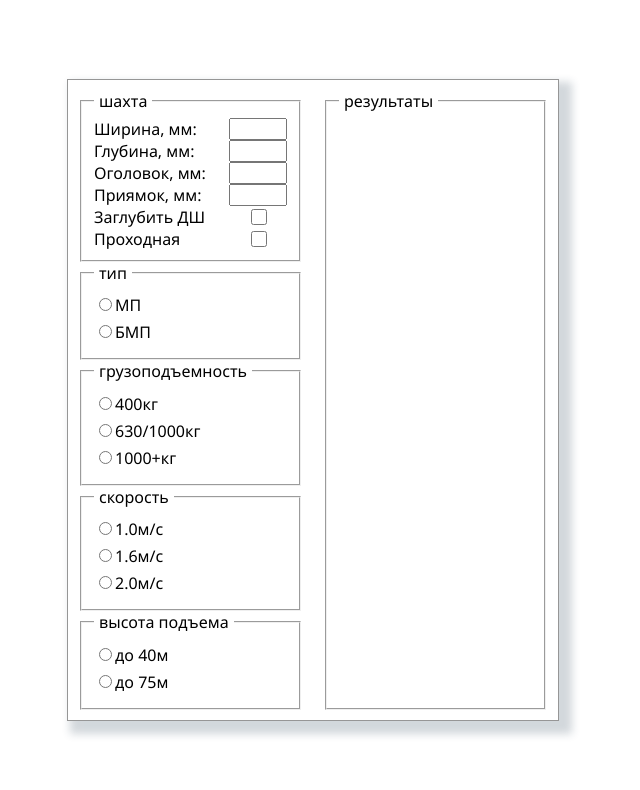
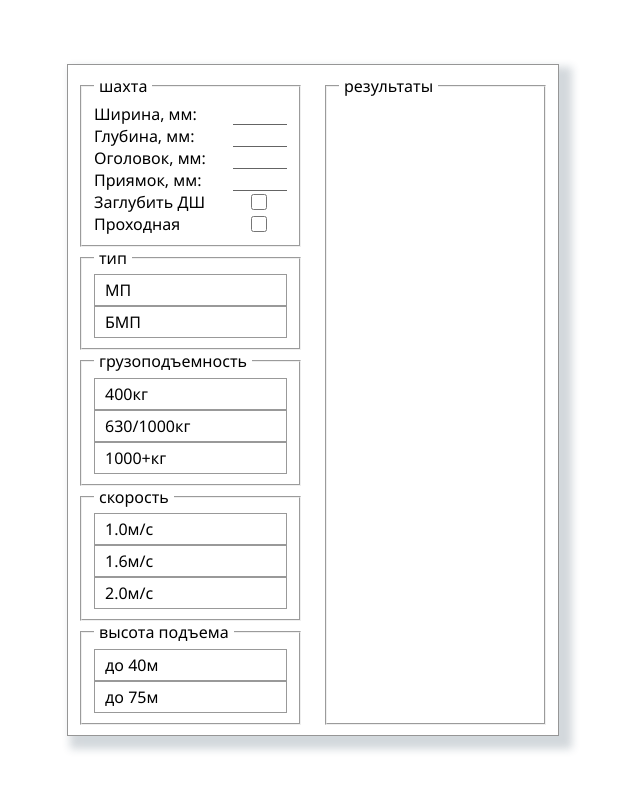
Before and after one commit to PrgvG/elm_calc, a React (Create React App) app: page / in a window 1280 px wide. Shown: the top 790 px of the page, without its empty margins (327-967 px from the left). Built offline with nearby package versions, Linux system fonts and the light colour scheme.

Commit message:
some styles

```diff
--- a/src/App.css
+++ b/src/App.css
@@ -11,10 +11,8 @@
   grid-template-rows: 1fr;
   grid-column-gap: 0px;
   grid-row-gap: 0px;
+  border: 1px solid rgb(150, 150, 150);
   box-shadow: 8px 8px 8px 5px rgba(34, 60, 80, 0.2);
-  border: 1px solid rgb(150, 150, 150);
-  /* background-color: rgb(228, 228, 228); */
-  /* box-sizing: content-box; */
 }
 
 .Sub_container {
@@ -36,18 +34,11 @@
 
 fieldset {
   transition: 0.4s;
-  /* border: 2px solid rgb(138, 0, 0);
-  border-radius: 7px;
-  border: 1px solid rgb(150, 150, 150); */
 }
 
 fieldset:hover{
-  border: 2px solid rgb(138, 0, 0);
+  border: 2px solid rgb(145, 0, 0);
 }
-  /* box-shadow: 4px 4px 8px 5px rgba(34, 60, 80, 0.2); */
-/* fieldset:hover legend{
-  opacity: 0;
-} */
 
 legend {
   text-transform: lowercase;
@@ -57,7 +48,10 @@ legend {
 
 input {
   outline: none;
+  border: none;
+  border-bottom: 1px solid rgb(100, 100, 100);
 }
+
 .Red {
   color: rgb(225, 0, 0);
   font-weight: 650;
@@ -79,3 +73,34 @@ input {
     background-color: rgb(228, 228, 228);
   }
 }
+
+.form_radio_btn {
+	display: flex;
+  flex-direction: column;
+}
+
+.form_radio_btn input[type=radio] {
+	display: none;
+}
+
+.form_radio_btn label {
+	display: inline-block;
+	cursor: pointer;
+	padding: 0px 10px;
+	line-height: 30px;
+	border: 1px solid #999;
+}
+
+.form_radio_btn input[type=radio]:checked + label {
+  border: 2px solid rgb(145, 0, 0);
+}
+
+.form_radio_btn label:hover {
+	color: rgb(145, 0, 0);
+  background-color: rgb(235, 235, 235);
+}
+
+.form_radio_btn input[type=radio]:disabled + label {
+	background: #efefef;
+	color: #666;
+}
--- a/src/App.js
+++ b/src/App.js
@@ -93,16 +93,20 @@ function App() {
               />
             </div>
           </fieldset>
-          <Input set={setShaft} arr={shaftArr} title="Тип" />
+          <Input set={setShaft} sta="" arr={shaftArr} title="Тип" />
           <Input
             set={setLoad}
-            arr={loadArr.filter((it) =>
-              shaft === "mr" ? it.value !== 1000 : it.value
-            )}
+            sta={shaft === 'mr' ? "disable" : ""}
+            arr={loadArr}
             title="Грузоподъемность"
           />
-          <Input set={setSpeed} arr={speedArr} title="Скорость" />
-          <Input set={setHeight} arr={heightArr} title="Высота подъема" />
+          <Input set={setSpeed} sta="" arr={speedArr} title="Скорость" />
+          <Input
+            set={setHeight}
+            sta=""
+            arr={heightArr}
+            title="Высота подъема"
+          />
         </form>
         <form className="Sub_container">
           <fieldset style={{ height: "100%" }}>
--- a/src/components/Input.jsx
+++ b/src/components/Input.jsx
@@ -1,5 +1,4 @@
 import React from "react";
-
 
 function Input(props) {
   return (
@@ -7,13 +6,16 @@ function Input(props) {
       <legend>{props.title}</legend>
       {props.arr.map((it, i) => {
         return (
-          <div className="Radio-input" key={i}>
+          <div className="form_radio_btn" key={i}>
             <input
               type={it.type}
               id={it.id}
               name={it.name}
               value={it.value}
               onClick={(e) => props.set(it.value)}
+              disabled={
+                props.sta === "disable" && it.value === 1000 ? true : false
+              }
             />
             <label for={it.id}>{it.label}</label>
           </div>
```
